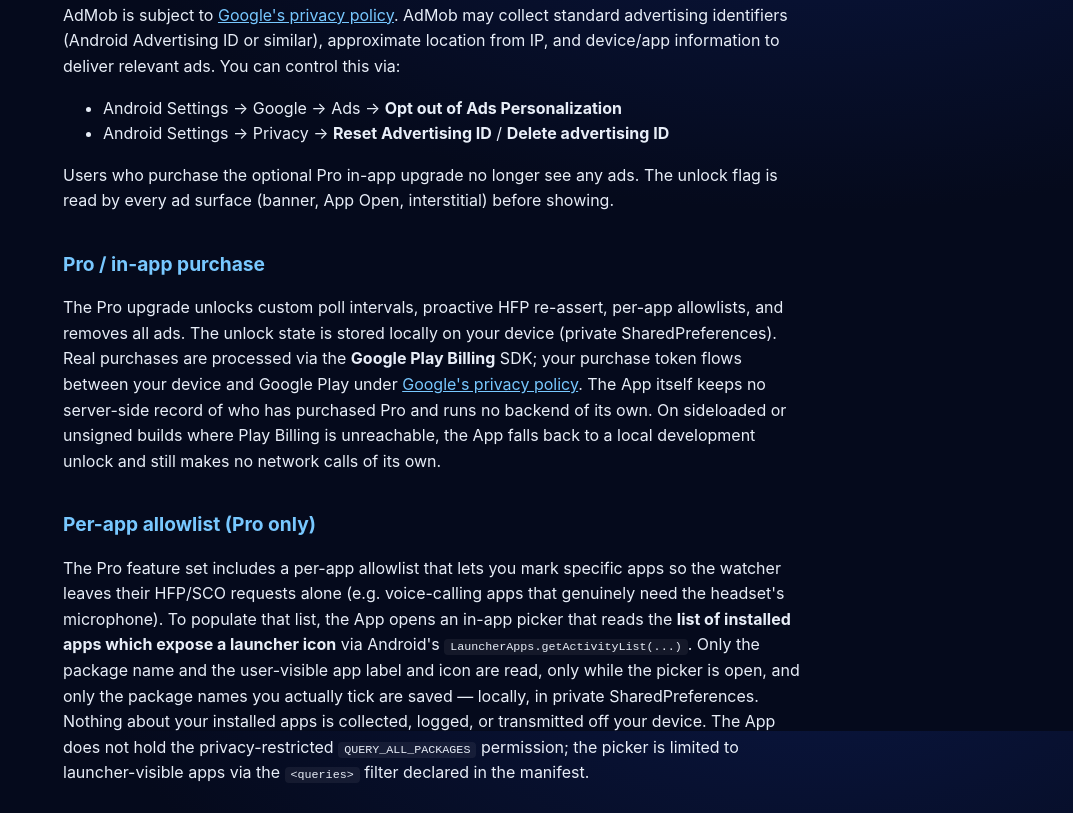
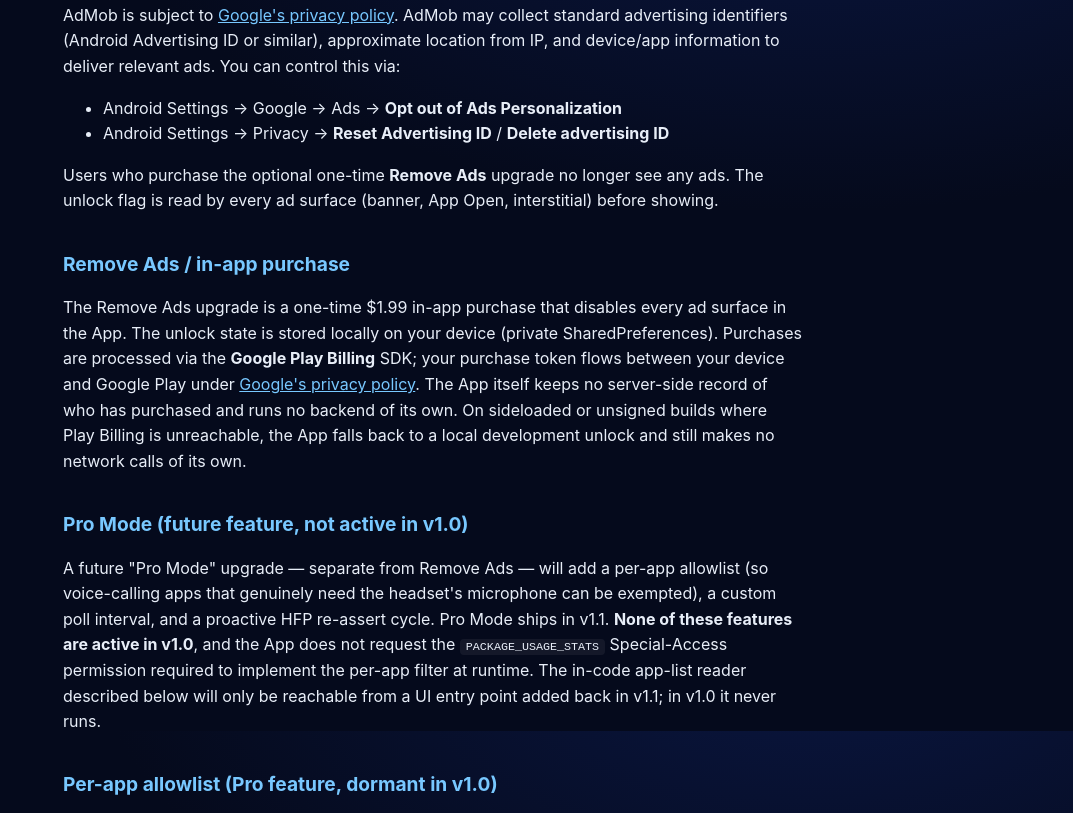
Before and after one commit to CIRUASOFT/hfp-blocker-privacy, a plain HTML site: page privacy.html in a window 1280 px wide. Shown: the part 1669-2482 px from the top of the page, without its empty margins (207-1280 px from the left). Drawn offline with Linux system fonts and the light colour scheme.

Commit message:
Sync: Pro tier deferred to v1.1; Remove Ads is the v1.0 IAP.
Mirror of the private code repo's privacy update for the v1.0 launch
pivot — the per-app allowlist Pro feature is dormant in v1.0 (the
UsageStats grant flow needed to make it work without intermittent
gating bugs ships in v1.1), so the privacy doc reframes Pro Mode as
a future feature and elevates the standalone Remove Ads ($1.99
one-time) IAP as the only active monetization path beyond ads.

```diff
--- a/privacy.html
+++ b/privacy.html
@@ -171,29 +171,45 @@
                 <b>Delete advertising ID</b></li>
         </ul>
         <p>
-            Users who purchase the optional Pro in-app upgrade no longer
-            see any ads. The unlock flag is read by every ad surface
-            (banner, App Open, interstitial) before showing.
+            Users who purchase the optional one-time <b>Remove Ads</b>
+            upgrade no longer see any ads. The unlock flag is read by
+            every ad surface (banner, App Open, interstitial) before
+            showing.
         </p>
 
-        <h2>Pro / in-app purchase</h2>
+        <h2>Remove Ads / in-app purchase</h2>
         <p>
-            The Pro upgrade unlocks custom poll intervals, proactive HFP
-            re-assert, per-app allowlists, and removes all ads. The
-            unlock state is stored locally on your device (private
-            SharedPreferences). Real purchases are processed via the
-            <b>Google Play Billing</b> SDK; your purchase token flows
-            between your device and Google Play under
+            The Remove Ads upgrade is a one-time $1.99 in-app purchase
+            that disables every ad surface in the App. The unlock state
+            is stored locally on your device (private SharedPreferences).
+            Purchases are processed via the <b>Google Play Billing</b>
+            SDK; your purchase token flows between your device and
+            Google Play under
             <a href="https://policies.google.com/privacy" target="_blank"
-               rel="noopener">Google's privacy policy</a>. The App itself
-            keeps no server-side record of who has purchased Pro and
+               rel="noopener">Google's privacy policy</a>. The App
+            itself keeps no server-side record of who has purchased and
             runs no backend of its own. On sideloaded or unsigned builds
             where Play Billing is unreachable, the App falls back to a
             local development unlock and still makes no network calls
             of its own.
         </p>
 
-        <h2>Per-app allowlist (Pro only)</h2>
+        <h2>Pro Mode (future feature, not active in v1.0)</h2>
+        <p>
+            A future "Pro Mode" upgrade — separate from Remove Ads —
+            will add a per-app allowlist (so voice-calling apps that
+            genuinely need the headset's microphone can be exempted),
+            a custom poll interval, and a proactive HFP re-assert
+            cycle. Pro Mode ships in v1.1. <b>None of these features
+            are active in v1.0</b>, and the App does not request the
+            <code>PACKAGE_USAGE_STATS</code> Special-Access permission
+            required to implement the per-app filter at runtime. The
+            in-code app-list reader described below will only be
+            reachable from a UI entry point added back in v1.1; in
+            v1.0 it never runs.
+        </p>
+
+        <h2>Per-app allowlist (Pro feature, dormant in v1.0)</h2>
         <p>
             The Pro feature set includes a per-app allowlist that lets
             you mark specific apps so the watcher leaves their HFP/SCO
```
